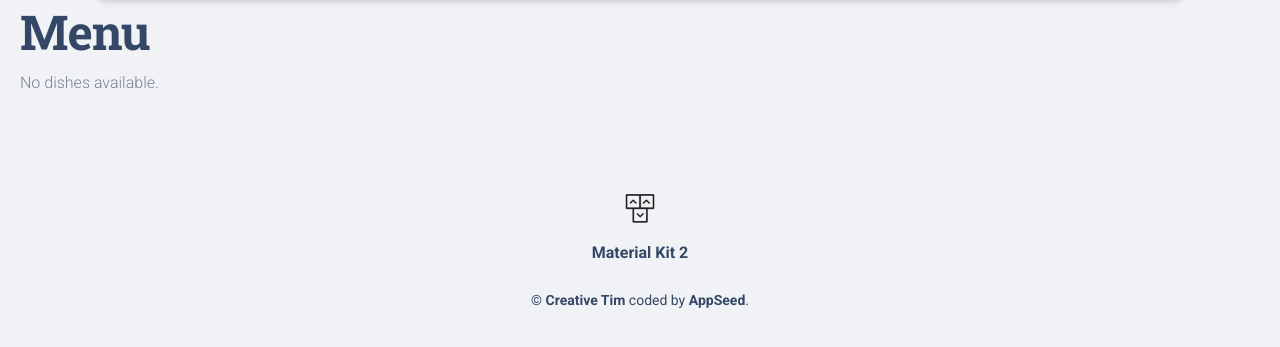
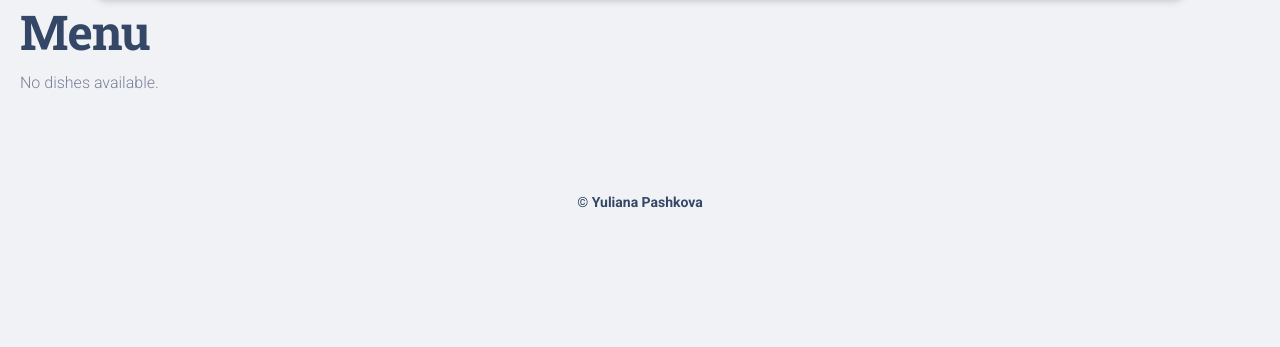
Before and after one commit to paashkovaaa/bufet, a Django app: page /menu/ in a window 1280 px wide. Shown: the part 118-465 px from the top of the page. Run offline with Django 5.2, Linux system fonts and the light colour scheme; data that the repository does not hold is empty; parts of the project's set-up code (start-up, migrations or seed data) failed here and were passed over; some libraries are stand-ins or nearby versions.

Commit message:
add link to own github in footer.html

```diff
--- a/templates/includes/footer.html
+++ b/templates/includes/footer.html
@@ -3,15 +3,8 @@
     <div class="row">
       <div class="col-md-6 mx-auto text-center">
         <div>
-          <a href="https://appseed.us/product/django-material-kit">
-            <img src="{{ ASSETS_ROOT }}/img/logo-ct-dark.png" class="mb-3 footer-logo" alt="main_logo">
-          </a>
-          <h6 class="font-weight-bolder mb-4">Material Kit 2</h6>
-        </div>
-        <div>
           <p class="text-dark text-sm font-weight-normal">
-            &copy; <a href="https://bit.ly/3fKQZaL" class="font-weight-bold" target="_blank">Creative Tim</a>
-            coded by <a href="https://appseed.us" class="font-weight-bold" target="_blank">AppSeed</a>.
+            &copy; <a href="https://github.com/paashkovaaa" class="font-weight-bold" target="_blank">Yuliana Pashkova</a>
           </p>
         </div>
       </div>
```
